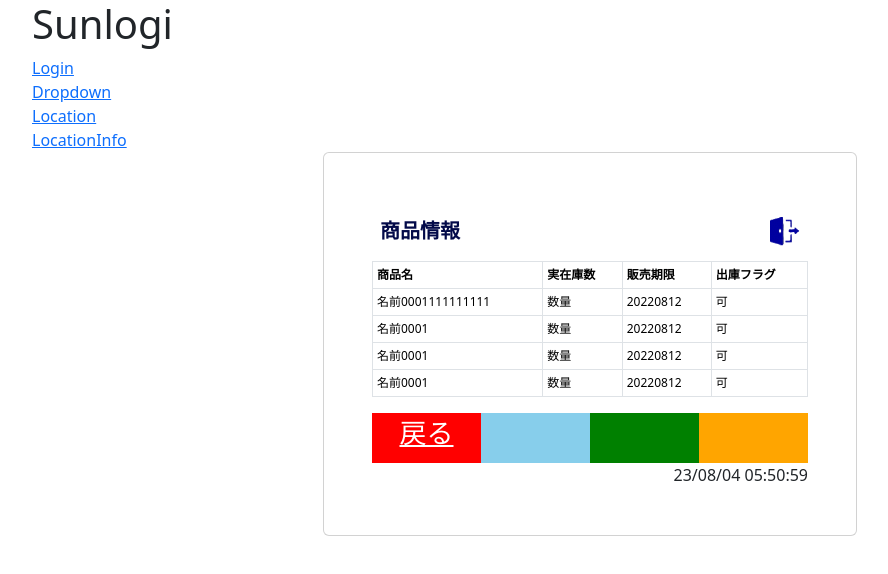
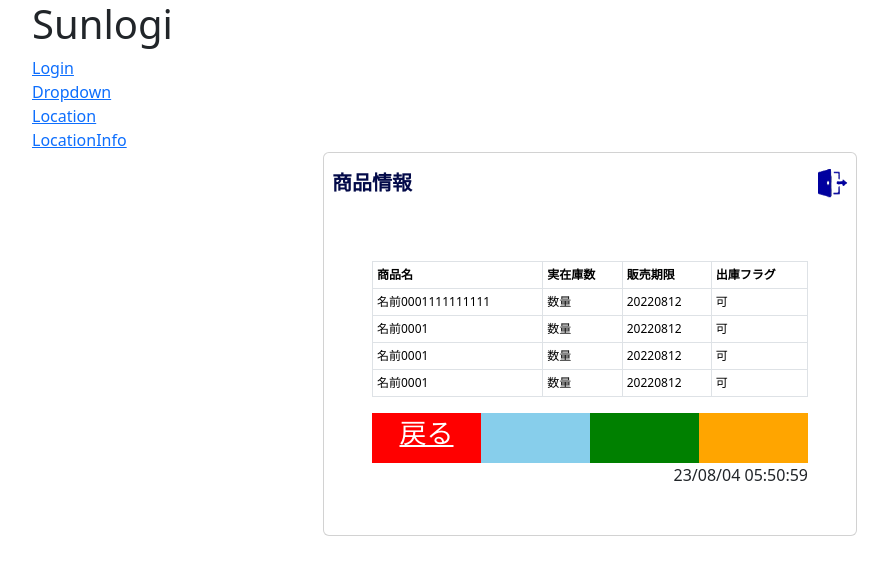
Before and after one commit to Rezthecoder/sunlogi1.0, a Vue app: page /locationInfo in a window 1280 px wide. Shown: the top 574 px of the page, without its empty margins (50-938 px from the left). Built offline with nearby package versions, Linux system fonts and the light colour scheme.

Commit message:
LocatinInfo.vue's header updated

```diff
--- a/src/components/LocationInfo.vue
+++ b/src/components/LocationInfo.vue
@@ -13,9 +13,11 @@ export default {
   <div class="container">
     <div class="row">
       <div class="col-sm-12 col-md-6 offset-md-3">
+
         <div class="card">
+          <MyHeader msg="商品情報"/>
           <div class="card-body p-lg-5">
-            <MyHeader msg="商品情報"/>
+
             <div class="table-responsive">
               <table class="table table-bordered table-sm"> <!-- Added 'table-sm' class for smaller table size -->
                 <thead>
```
